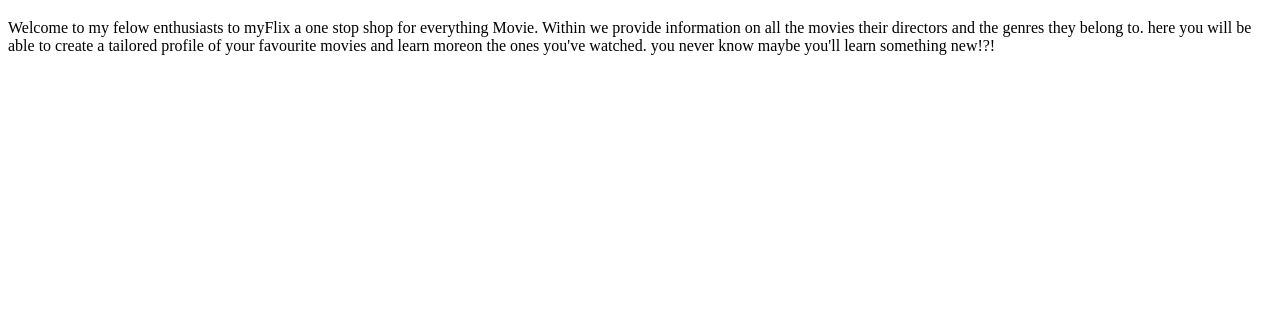
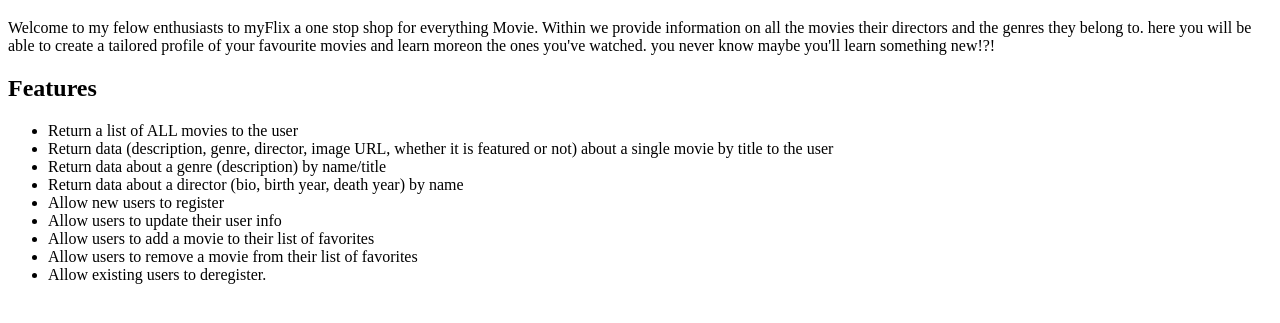
Before and after one commit to tabond/myFlix_app, a website: page public/documentation.html in a window 1280 px wide. Shown: the part 61-384 px from the top of the page. Drawn offline with Linux system fonts and the light colour scheme.

Commit message:
Update documentation.html

```diff
--- a/public/documentation.html
+++ b/public/documentation.html
@@ -19,6 +19,24 @@
         tailored profile of your favourite movies and learn moreon the ones
         you've watched. you never know maybe you'll learn something new!?!
       </p>
+
+      <h2>Features</h2>
+      <ul>
+        <li>Return a list of ALL movies to the user</li>
+        <li>
+          Return data (description, genre, director, image URL, whether it is
+          featured or not) about a single movie by title to the user
+        </li>
+        <li>Return data about a genre (description) by name/title</li>
+        <li>
+          Return data about a director (bio, birth year, death year) by name
+        </li>
+        <li>Allow new users to register</li>
+        <li>Allow users to update their user info</li>
+        <li>Allow users to add a movie to their list of favorites</li>
+        <li>Allow users to remove a movie from their list of favorites</li>
+        <li>Allow existing users to deregister.</li>
+      </ul>
     </main>
   </body>
 </html>
```
